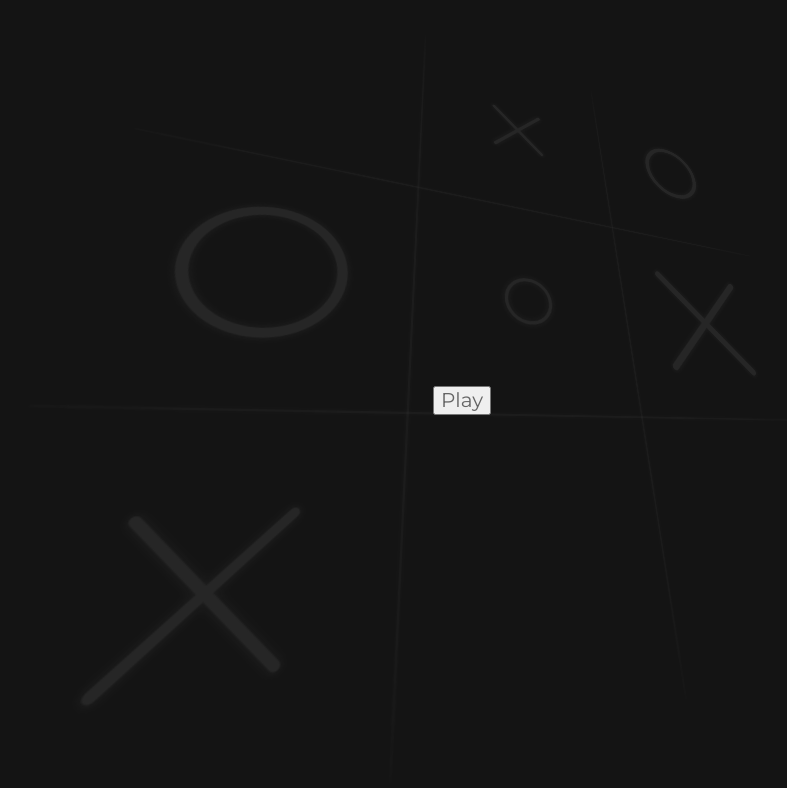
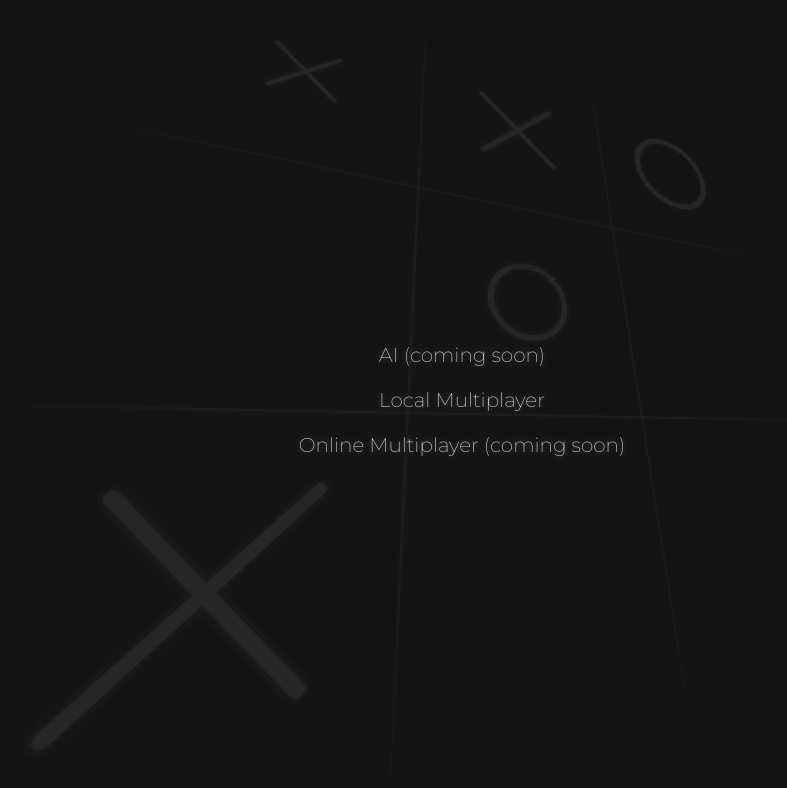
Before and after one commit to gvnlm/infinite-tic-tac-toe, a React (Vite) app in the folder frontend/: page / in a window 1280 px wide. Shown: the top 788 px of the page, without its empty margins (178-965 px from the left). Built offline with nearby package versions, Linux system fonts and the light colour scheme.

Commit message:
Improve game mode button styling and "AI" and "Online Multiplayer" dummy buttons

```diff
--- /dev/null
+++ b/frontend/components/GameModeButton.jsx
@@ -0,0 +1,16 @@
+import Cross from '../components/icons/Cross';
+import Circle from '../components/icons/Circle';
+
+import '../styles/GameModeButton.css';
+
+const GameModeButton = ({ text, onClick }) => {
+  return (
+    <div className="game-mode-button">
+      <Cross className="cross" />
+      <button onClick={onClick}>{text}</button>
+      <Circle className="circle" />
+    </div>
+  );
+};
+
+export default GameModeButton;
--- a/frontend/components/Home.jsx
+++ b/frontend/components/Home.jsx
@@ -1,12 +1,16 @@
 import BackgroundGame from '../components/BackgroundGame';
-
+import GameModeButton from '../components/GameModeButton';
 import '../styles/Home.css';
 
 const Home = ({ onClickPlay }) => {
   return (
     <div className="home">
       <BackgroundGame />
-      <button onClick={onClickPlay}>Play</button>
+      <div className="game-mode-buttons">
+        <GameModeButton text="AI (coming soon)" />
+        <GameModeButton text="Local Multiplayer" onClick={onClickPlay} />
+        <GameModeButton text="Online Multiplayer (coming soon)" />
+      </div>
     </div>
   );
 };
--- /dev/null
+++ b/frontend/styles/GameModeButton.css
@@ -0,0 +1,28 @@
+.game-mode-button {
+  display: flex;
+  justify-content: center;
+  align-items: center;
+}
+
+.game-mode-button button {
+  font: inherit;
+  background: none;
+  border: none;
+  cursor: pointer;
+  color: rgb(200, 200, 200);
+  text-shadow: 0 0 0.4rem rgb(100, 100, 100);
+}
+
+.game-mode-button .cross,
+.game-mode-button .circle {
+  width: 1.5rem;
+  height: auto;
+  filter: drop-shadow(0 0 0.025vw rgb(50, 50, 50)) drop-shadow(0 0 0.05vw rgb(50, 50, 50));
+  scale: 0;
+  transition: scale 0.25s ease-in-out;
+}
+
+.game-mode-button:hover .cross,
+.game-mode-button:hover .circle {
+  scale: 1;
+}
--- a/frontend/styles/Home.css
+++ b/frontend/styles/Home.css
@@ -7,6 +7,14 @@
   justify-content: center;
   align-items: center;
   perspective: 200px;
+}
+
+.home .game-mode-buttons {
+  display: flex;
+  flex-direction: column;
+  justify-content: center;
+  align-items: center;
+  gap: 1.25rem;
 }
 
 .home .background-game {
```
